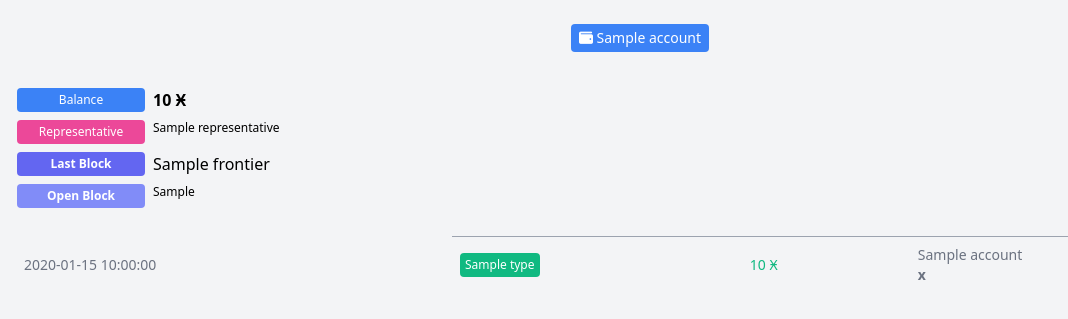
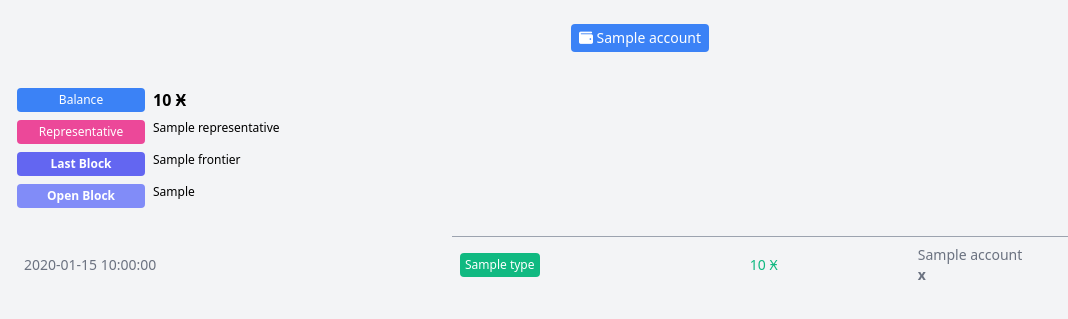
Before and after one commit to gr0vity-dev/nanobrowse, a Python web app: template nanobrowse/templates/account_viewer.html in a window 1280 px wide. Shown: the top 319 px of the page, without its empty margins (0-1068 px from the left). Run offline with Jinja, Linux system fonts and the light colour scheme; the template is opened without the code that fills it: most values are stand-ins (such as "Sample title", 1, 10 or a date in 2020).

Commit message:
Fix link to representative
- fix format

```diff
--- a/nanobrowse/templates/account_viewer.html
+++ b/nanobrowse/templates/account_viewer.html
@@ -51,7 +51,7 @@
                 <tr>
                     <td class="py-1 flex ">
                         <span class="bg-pink-500 text-white text-xs px-2 py-1 rounded flex items-center justify-center w-32 h-6">Representative</span>
-                        <span class="px-2 text-xs"><a href="account/{{account_data['representative'] }}">{{account_data['representative'] }}</a></span>
+                        <span class="px-2 text-xs"><a href="{{ request.url_root }}account/{{account_data['representative'] }}">{{account_data['representative'] }}</a></span>
                     </td>
                 </tr>
 
@@ -59,7 +59,7 @@
                 <tr>
                     <td class="py-1 flex">
                         <span class="bg-indigo-500 text-white text-xs px-2 py-1 rounded flex items-center justify-center w-32 h-6"><b>Last Block</b></span>
-                        <span class="px-2" ><a href="{{ request.url_root }}block/{{account_data['frontier'] }}">{{account_data['frontier'] }}</a></span>
+                        <span class="px-2 text-xs" ><a href="{{ request.url_root }}block/{{account_data['frontier'] }}">{{account_data['frontier'] }}</a></span>
                     </td>
                 </tr>
 
```
